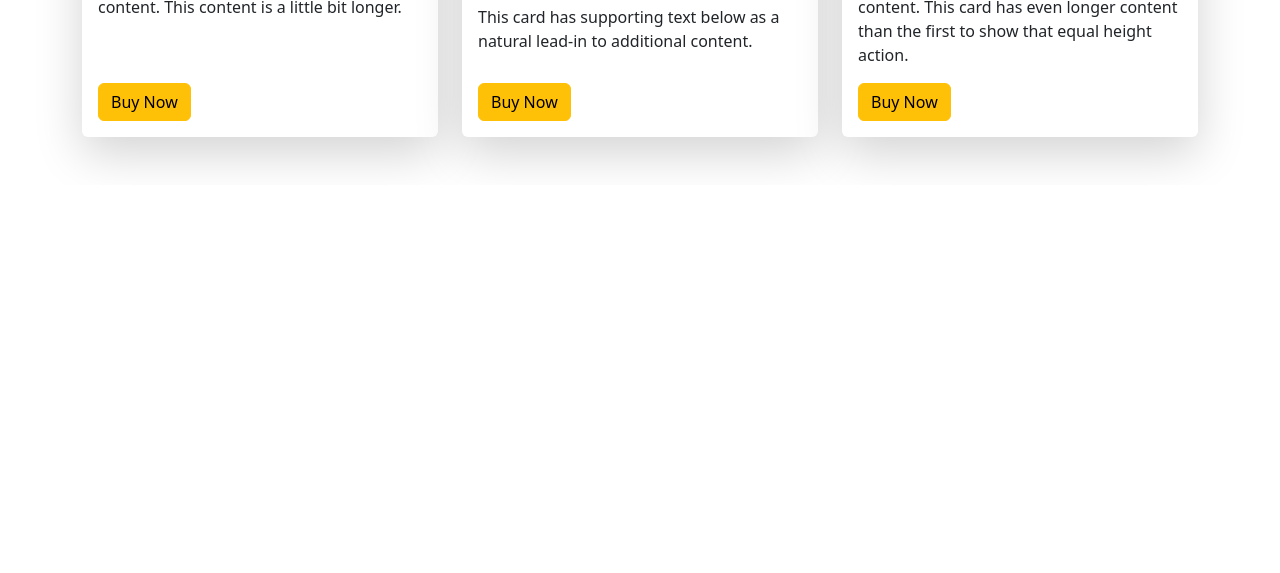
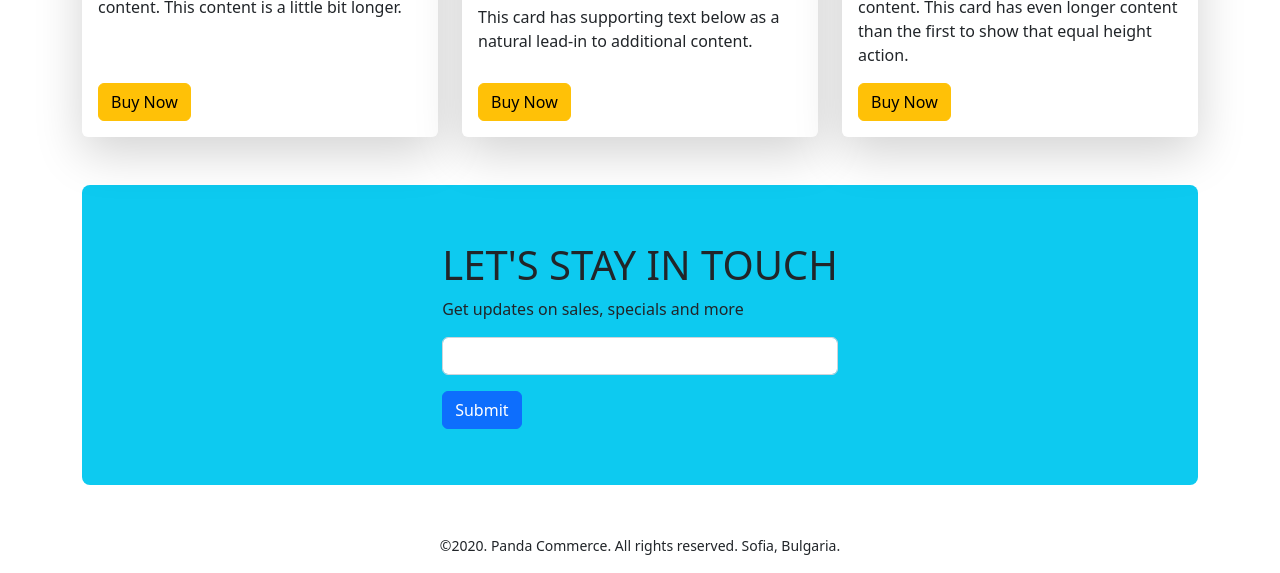
Before and after one commit to annysen/panda-commerce, a plain HTML site: page index.html in a window 1280 px wide. Shown: the part 1954-2527 px from the top of the page. Before the commit the page ends 2139 px from the top, so only its background shows below. Drawn offline with nearby package versions, Linux system fonts and the light colour scheme.

Commit message:
subscrib and footed added

```diff
--- a/index.html
+++ b/index.html
@@ -308,8 +308,40 @@
         </div>
       </section>
       <!-- backpack section end -->
+      <!-- subscribe section start -->
+      <section
+        style="height: 300px"
+        class="bg-info d-flex justify-content-center align-items-center rounded-3 my-5"
+      >
+        <div>
+          <h1>LET'S STAY IN TOUCH</h1>
+          <p>Get updates on sales, specials and more</p>
+          <form>
+            <div class="mb-3">
+              <input
+                type="email"
+                class="form-control"
+                id="exampleInputEmail1"
+                aria-describedby="emailHelp"
+              />
+            </div>
+
+            <button type="submit" class="btn btn-primary">Submit</button>
+          </form>
+        </div>
+      </section>
+      <!-- subscribe section end -->
     </main>
     <!-- main section end -->
+    <!-- footer section start -->
+    <footer class="mt-5">
+      <p class="text-center">
+        <small
+          >©2020. Panda Commerce. All rights reserved. Sofia, Bulgaria.</small
+        >
+      </p>
+    </footer>
+    <!-- footer section end -->
     <script
       src="https://cdn.jsdelivr.net/npm/bootstrap@5.2.0/dist/js/bootstrap.bundle.min.js"
       integrity="sha384-A3rJD856KowSb7dwlZdYEkO39Gagi7vIsF0jrRAoQmDKKtQBHUuLZ9AsSv4jD4Xa"
```
